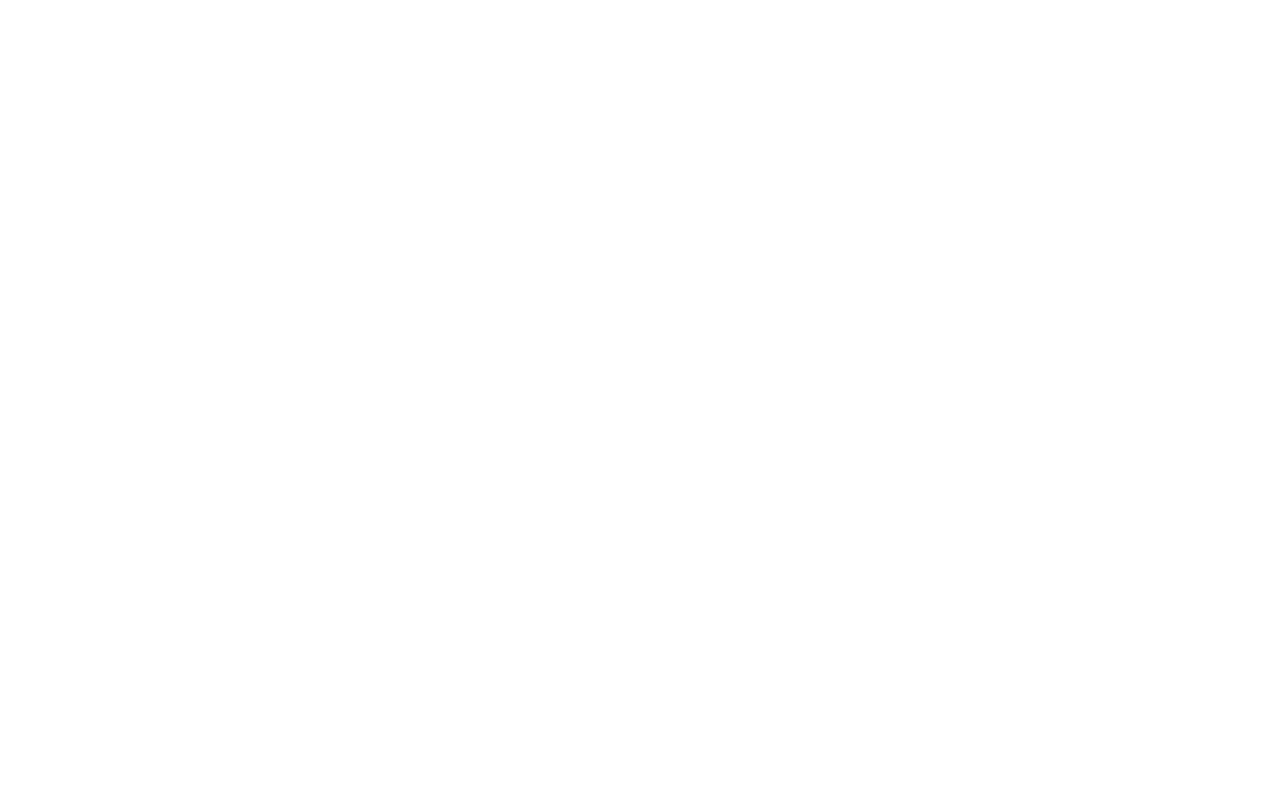
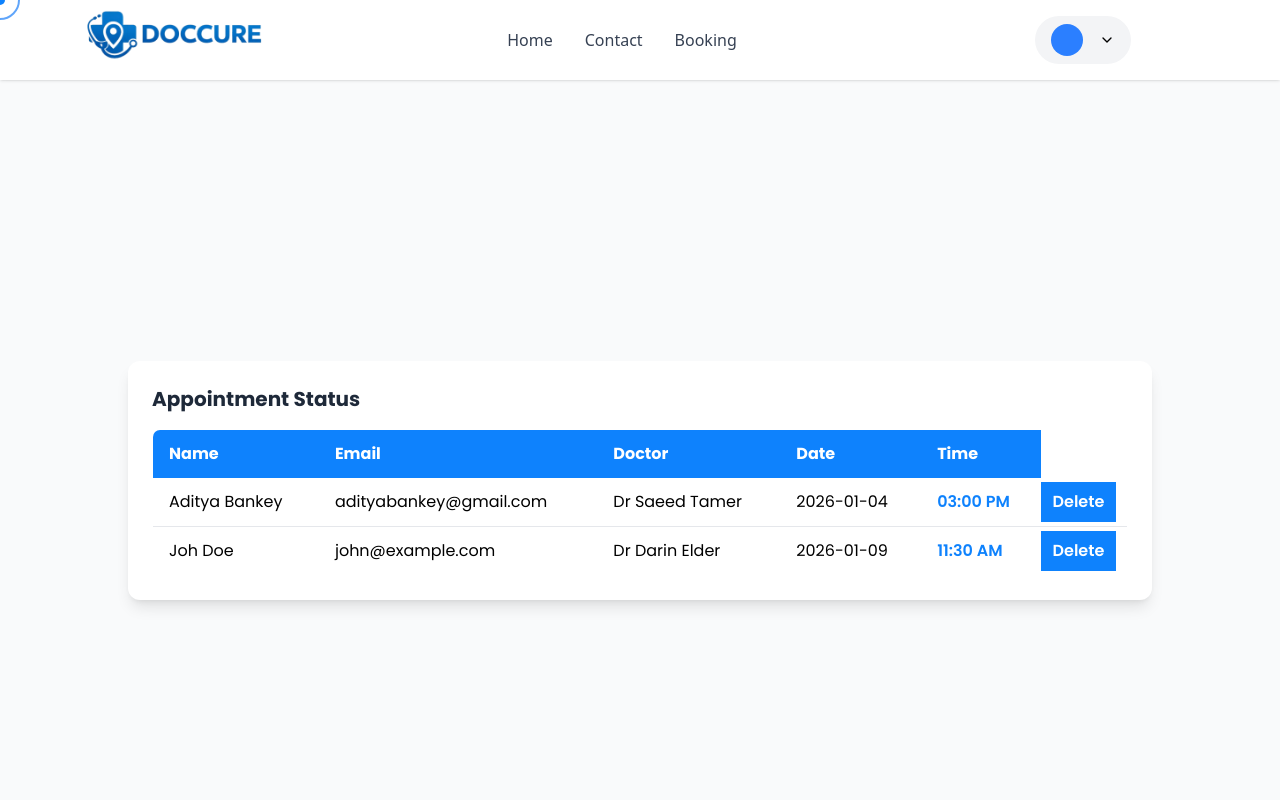
Before and after one commit to ADITYABANKEY07/doccure, a React (Vite) app in the folder client/: page /status in a window 1280 px wide. Before the commit this address had no page. Shown: the top 800 px of the page. Built offline with nearby package versions, Linux system fonts and the light colour scheme; data requests are answered from the project's data file; sample sign-in values are in the browser's storage.

Commit message:
designed booking page and booking status page

```diff
--- a/client/package.json
+++ b/client/package.json
@@ -13,6 +13,7 @@
     "@fontsource/poppins": "^5.2.7",
     "@gsap/react": "^2.1.2",
     "@tailwindcss/vite": "^4.1.18",
+    "axios": "^1.13.2",
     "gsap": "^3.14.2",
     "lucide-react": "^0.562.0",
     "react": "^19.2.0",
--- a/client/src/App.jsx
+++ b/client/src/App.jsx
@@ -6,6 +6,7 @@
 import Login from "./validationPage/Login";
 import SignUp from "./validationPage/SignUp";
 import Booking from "./pages/Booking";
+import Status from './pages/Status';
 
 const App = () => {
   // Use state so React watches these values
@@ -28,6 +29,7 @@
             <Route path='home' element={<Home />} />
             <Route path='contact' element={<Contact />} />
             <Route path='booking' element={<Booking />} />
+            <Route path='status' element={<Status />} />
             <Route path='login' element={<Navigate to="/" />} />
             <Route path='signup' element={<Navigate to="/" />} />
           </Route>
--- /dev/null
+++ b/client/src/database/db.json
@@ -0,0 +1,20 @@
+{
+  "appointment": [
+    {
+      "id": "110e",
+      "myname": "Aditya Bankey",
+      "myemail": "adityabankey@gmail.com",
+      "mydoctor": "Dr Saeed Tamer",
+      "mydate": "2026-01-04",
+      "mytime": "03:00 PM"
+    },
+    {
+      "id": "ee4f",
+      "myname": "Joh Doe",
+      "myemail": "john@example.com",
+      "mydoctor": "Dr Darin Elder",
+      "mydate": "2026-01-09",
+      "mytime": "11:30 AM"
+    }
+  ]
+}
--- a/client/src/pages/Booking.jsx
+++ b/client/src/pages/Booking.jsx
@@ -1,80 +1,132 @@
-import { useState, useEffect } from 'react';
-import { useLocation } from 'react-router-dom';
-import { Calendar, Clock, User, Mail, ChevronDown } from 'lucide-react';
+import { useState, useEffect } from "react";
+import { useLocation, useNavigate } from "react-router-dom";
+import { Calendar, Clock, User, Mail, ChevronDown } from "lucide-react";
+import axios from "axios";
 
 const Booking = () => {
   const location = useLocation();
-  const [selectedDoctor, setSelectedDoctor] = useState("");
+  const navigate = useNavigate();
+  const [isSubmitted, setIsSubmitted] = useState(false);
+
+  const [mydata, setMyData] = useState({
+    myname: "",
+    myemail: "",
+    mydoctor: "",
+    mydate: "",
+    mytime: "",
+  });
+
+  let handleChange = (e) => {
+    let { name, value } = e.target;
+    setMyData((prev) => ({
+      ...prev,
+      [name]: value,
+    }));
+  };
 
   useEffect(() => {
-    // Extract 'doctor' from URL: e.g., ?doctor=Dr Darin Elder
     const params = new URLSearchParams(location.search);
     const doctorName = params.get("doctor");
 
     if (doctorName) {
-      setSelectedDoctor(doctorName);
+      setMyData((prev) => ({
+        ...prev,
+        mydoctor: doctorName,
+      }));
     }
   }, [location]);
 
+  let handleSubmit = async (e) => {
+    e.preventDefault();
+    console.log("Final booking:", mydata);
+    let api = "http://localhost:3000/appointment";
+    let response = await axios.post(api, mydata);
+    setIsSubmitted(true); // show side button
+  };
+
   return (
     <div className="flex justify-center items-center min-h-screen bg-gray-50 p-4">
+      {!isSubmitted && (
+        <button
+          onClick={() => navigate("/status")}
+          className="fixed right-4 top-1/2 transform -translate-y-1/2
+                     bg-blue-600 text-white px-4 py-3 rounded-full
+                     shadow-lg hover:bg-blue-700 transition"
+        >
+          🏥 View Booking Status
+        </button>
+      )}
+
       <div className="w-full max-w-lg bg-white rounded-2xl shadow-xl border border-gray-100 p-8">
-        {/* Header */}
         <div className="mb-8">
           <h2 className="text-2xl font-bold text-gray-800">
             Book an <span className="text-blue-600">Appointment</span>
           </h2>
-          <p className="text-gray-500 text-sm mt-1">Please fill in the details to schedule your visit.</p>
+          <p className="text-gray-500 text-sm mt-1">
+            Please fill in the details to schedule your visit.
+          </p>
         </div>
 
-        <form className="space-y-5">
-          {/* Patient Name */}
+        <form onSubmit={handleSubmit} className="space-y-5">
           <div className="space-y-1">
             <label className="text-sm font-semibold text-gray-700 flex items-center gap-2">
               <User size={16} className="text-blue-500" /> Full Name
             </label>
             <input
+              onChange={handleChange}
+              name="myname"
+              value={mydata.myname}
               type="text"
               placeholder="John Doe"
-              className="w-full px-4 py-3 bg-gray-50 border border-gray-200 rounded-xl focus:ring-2 focus:ring-blue-500 focus:bg-white outline-none transition-all"
+              className="w-full px-4 py-3 bg-gray-50 border border-gray-200 rounded-xl"
               required
             />
           </div>
 
-          {/* Email */}
           <div className="space-y-1">
             <label className="text-sm font-semibold text-gray-700 flex items-center gap-2">
               <Mail size={16} className="text-blue-500" /> Email Address
             </label>
             <input
+              onChange={handleChange}
+              name="myemail"
+              value={mydata.myemail}
               type="email"
               placeholder="john@example.com"
-              className="w-full px-4 py-3 bg-gray-50 border border-gray-200 rounded-xl focus:ring-2 focus:ring-blue-500 focus:bg-white outline-none transition-all"
+              className="w-full px-4 py-3 bg-gray-50 border border-gray-200 rounded-xl"
               required
             />
           </div>
 
-          {/* Doctor Selection - Now controlled by selectedDoctor state */}
           <div className="space-y-1">
-            <label className="text-sm font-semibold text-gray-700">Select Specialist</label>
+            <label className="text-sm font-semibold text-gray-700">
+              Select Specialist
+            </label>
             <div className="relative">
               <select
-                value={selectedDoctor}
-                onChange={(e) => setSelectedDoctor(e.target.value)}
-                className="w-full px-4 py-3 bg-gray-50 border border-gray-200 rounded-xl focus:ring-2 focus:ring-blue-500 focus:bg-white outline-none appearance-none transition-all"
+                onChange={handleChange}
+                name="mydoctor"
+                value={mydata.mydoctor}
+                className="w-full px-4 py-3 bg-gray-50 border border-gray-200 rounded-xl"
                 required
               >
-                <option value="" disabled>Choose a doctor</option>
-                <option value="Dr Ruby Perrin">Dr Ruby Perrin (Orthopedic)</option>
-                <option value="Dr Darin Elder">Dr Darin Elder (Cardiologist)</option>
+                <option value="" disabled>
+                  Choose a doctor
+                </option>
+                <option value="Dr Ruby Perrin">
+                  Dr Ruby Perrin (Orthopedic)
+                </option>
+                <option value="Dr Darin Elder">
+                  Dr Darin Elder (Cardiologist)
+                </option>
                 <option value="Dr James Amen">Dr James Amen (Neurology)</option>
-                <option value="Dr Saeed Tamer">Dr Saeed Tamer (Ophthalmology)</option>
+                <option value="Dr Saeed Tamer">
+                  Dr Saeed Tamer (Ophthalmology)
+                </option>
               </select>
-              <ChevronDown size={18} className="absolute right-4 top-3.5 text-gray-400 pointer-events-none" />
             </div>
           </div>
 
-          {/* Date and Time Grid */}
           <div className="grid grid-cols-2 gap-4">
             <div className="space-y-1">
               <label className="text-sm font-semibold text-gray-700 flex items-center gap-2">
@@ -82,30 +134,41 @@
               </label>
               <input
                 type="date"
-                className="w-full px-4 py-3 bg-gray-50 border border-gray-200 rounded-xl focus:ring-2 focus:ring-blue-500 focus:bg-white outline-none transition-all text-sm"
+                onChange={handleChange}
+                name="mydate"
+                value={mydata.mydate}
+                className="w-full px-4 py-3 bg-gray-50 border border-gray-200 rounded-xl"
                 required
               />
             </div>
+
             <div className="space-y-1">
               <label className="text-sm font-semibold text-gray-700 flex items-center gap-2">
                 <Clock size={16} className="text-blue-500" /> Time
               </label>
               <div className="relative">
-                <select className="w-full px-4 py-3 bg-gray-50 border border-gray-200 rounded-xl focus:ring-2 focus:ring-blue-500 focus:bg-white outline-none appearance-none transition-all text-sm">
-                  <option>09:00 AM</option>
-                  <option>11:30 AM</option>
-                  <option>03:00 PM</option>
-                  <option>05:30 PM</option>
+                <select
+                  onChange={handleChange}
+                  name="mytime"
+                  value={mydata.mytime}
+                  className="w-full px-4 py-3 bg-gray-50 border border-gray-200 rounded-xl"
+                  required
+                >
+                  <option value="" disabled>
+                    Select time
+                  </option>
+                  <option value="09:00 AM">09:00 AM</option>
+                  <option value="11:30 AM">11:30 AM</option>
+                  <option value="03:00 PM">03:00 PM</option>
+                  <option value="05:30 PM">05:30 PM</option>
                 </select>
-                <ChevronDown size={16} className="absolute right-3 top-4 text-gray-400 pointer-events-none" />
               </div>
             </div>
           </div>
 
-          {/* Submit Button */}
           <button
             type="submit"
-            className="w-full bg-blue-600 hover:bg-blue-700 text-white font-bold py-4 rounded-xl shadow-lg shadow-blue-100 transition-all transform active:scale-[0.98] mt-4"
+            className="w-full bg-blue-600 hover:bg-blue-700 text-white font-bold py-4 rounded-xl shadow-lg"
           >
             Confirm Appointment
           </button>
--- /dev/null
+++ b/client/src/pages/Status.jsx
@@ -0,0 +1,80 @@
+import axios from "axios";
+import React, { useEffect, useState } from "react";
+
+const Status = () => {
+  const [booking, setBooking] = useState([]);
+
+  let loadData = async () => {
+    let api = "http://localhost:3000/appointment"
+    let response = await axios.get(api)
+    console.log(response.data)
+    setBooking(response.data)
+  }
+
+  let myDel = async (id) => {
+    let api = `http://localhost:3000/appointment/${id}`
+    let response = await axios.delete(api)
+    alert("Data deleted")
+    loadData()
+  }
+
+  useEffect(() => {
+    loadData()
+  }, []);
+
+let data = booking.map((item, idx) => {
+  return (
+    <tr key={idx} className="hover:bg-gray-100 transition">
+      <td className="px-4 py-3">{item.myname}</td>
+      <td className="px-4 py-3">{item.myemail}</td>
+      <td className="px-4 py-3">{item.mydoctor}</td>
+      <td className="px-4 py-3">{item.mydate}</td>
+      <td className="px-4 py-3 font-semibold text-primary">
+        {item.mytime}
+      </td>
+      <td>
+        <button
+        onClick={()=>{
+          myDel(item.idx)
+        }}
+        className="px-3 py-2 bg-primary text-white font-semibold">Delete</button>
+      </td>
+    </tr>
+  );
+});
+
+
+
+  if (!booking) {
+    return <h2 className="text-center mt-20">No booking found.</h2>;
+  }
+
+  return(
+<div className="flex justify-center items-center min-h-screen bg-gray-50 p-6">
+  <div className="bg-white rounded-xl shadow-lg p-6 w-full max-w-5xl overflow-x-auto">
+    <h2 className="text-xl font-bold text-gray-800 mb-4">
+      Appointment Status
+    </h2>
+
+    <table className="min-w-full border border-gray-200 rounded-lg overflow-hidden">
+      <thead className="bg-primary text-white">
+        <tr>
+          <th className="px-4 py-3 text-left">Name</th>
+          <th className="px-4 py-3 text-left">Email</th>
+          <th className="px-4 py-3 text-left">Doctor</th>
+          <th className="px-4 py-3 text-left">Date</th>
+          <th className="px-4 py-3 text-left">Time</th>
+        </tr>
+      </thead>
+
+      <tbody className="bg-white divide-y divide-gray-200">
+        {data}
+      </tbody>
+    </table>
+  </div>
+</div>
+
+  );
+};
+
+export default Status;
```
Also changed, not shown: 1 other file (tests, documents, lock files or other folders).
